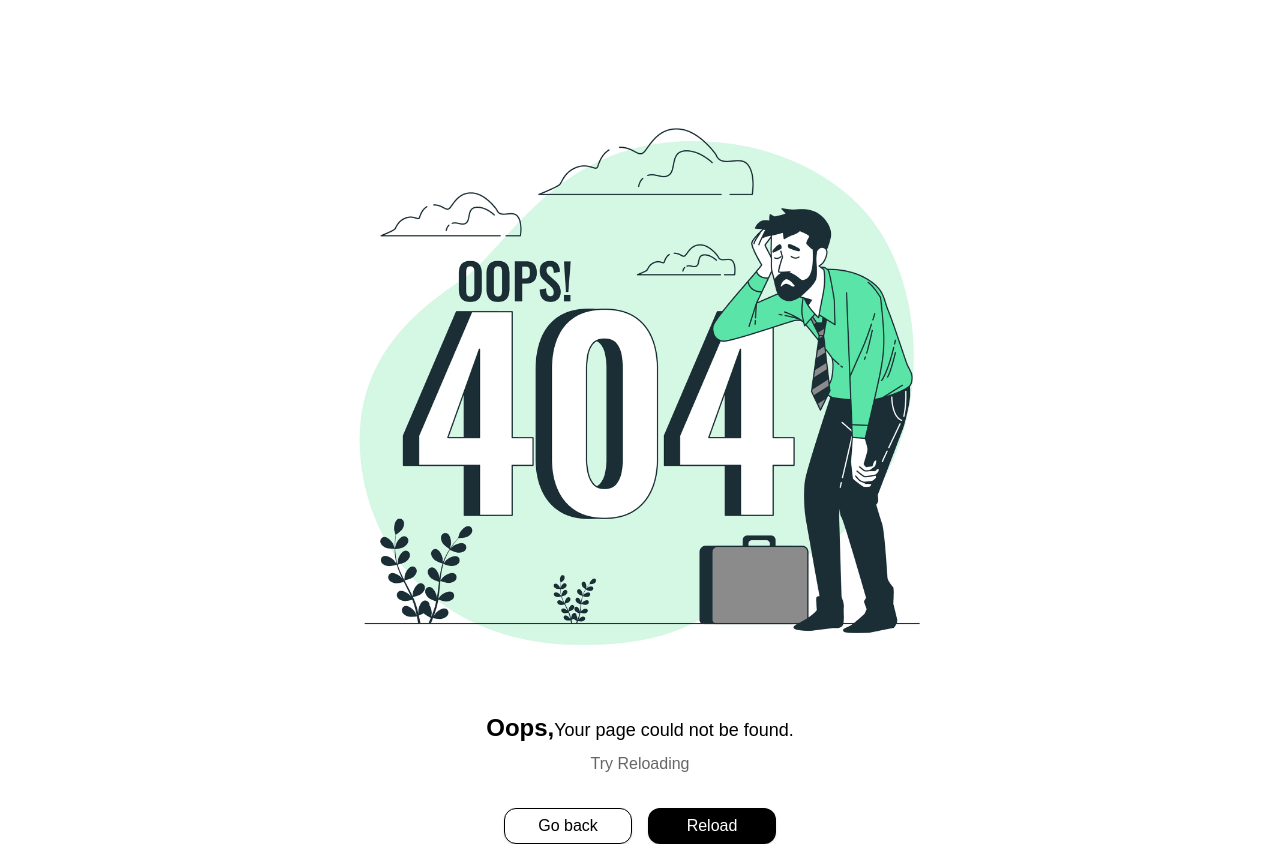
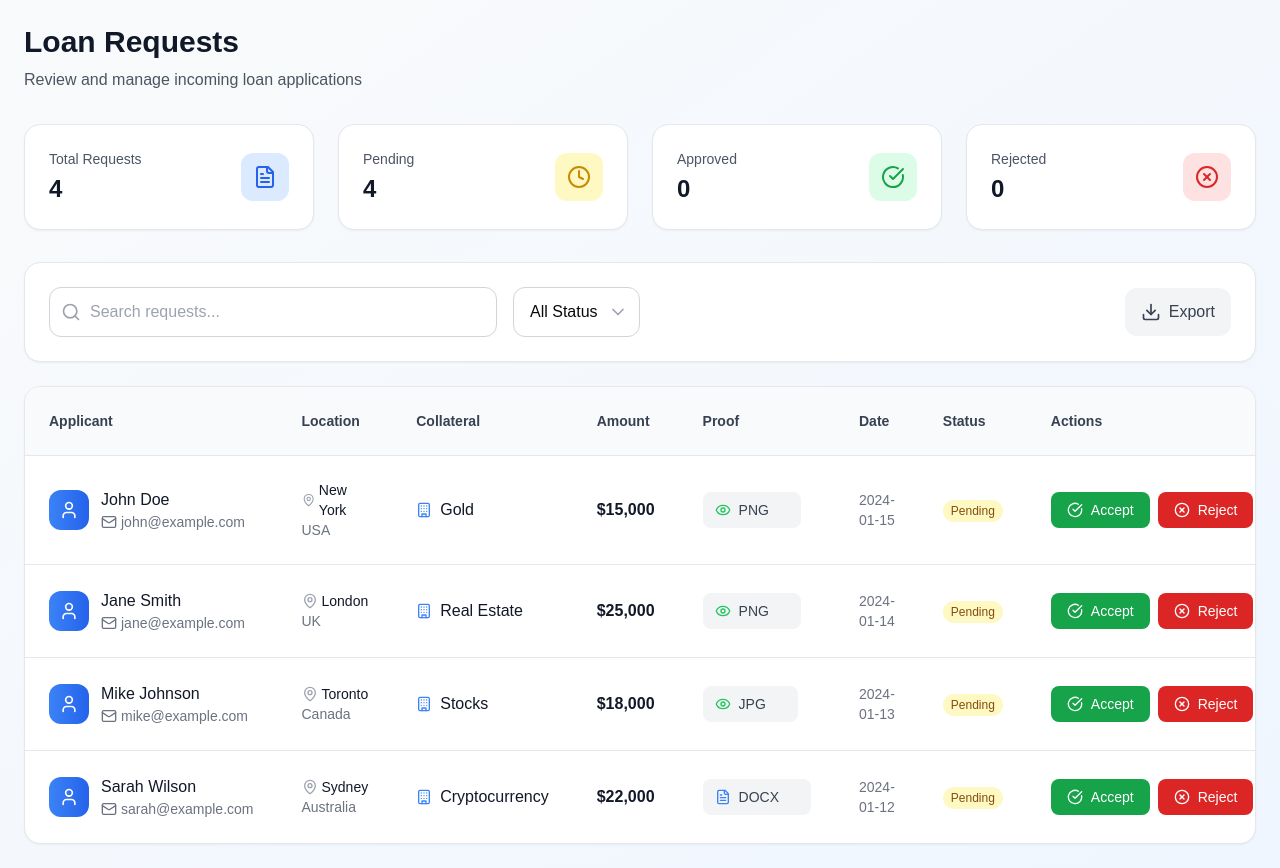
Before and after one commit to SamipMaharjan/Immute, a Next.js app in the folder LendRWA/: page /admin/loan in a window 1280 px wide. Before the commit this address had no page. Before the commit the page ends 844 px from the top, so only its background shows below. Built offline with nearby package versions, Linux system fonts and the light colour scheme; a web font is replaced by a local one.

Commit message:
feat:Added loan admin dashboard

```diff
--- a/LendRWA/src/app/admin/pendingLoan/page.tsx
+++ b/LendRWA/src/app/admin/loan/page.tsx
@@ -14,6 +14,8 @@ import {
   FileText,
   User,
   ChevronDown,
+  ExternalLink,
+  ArrowUpRight,
 } from "lucide-react";
 
 interface Request {
@@ -38,7 +40,7 @@ export default function AdminRequests() {
       country: "USA",
       city: "New York",
       collateral: "Gold",
-      proof: "proof1.pdf",
+      proof: "https://example.com/proof1.png",
       status: "pending",
       date: "2024-01-15",
       amount: "$15,000",
@@ -50,7 +52,7 @@ export default function AdminRequests() {
       country: "UK",
       city: "London",
       collateral: "Real Estate",
-      proof: "proof2.pdf",
+      proof: "https://example.com/proof2.png",
       status: "pending",
       date: "2024-01-14",
       amount: "$25,000",
@@ -62,10 +64,22 @@ export default function AdminRequests() {
       country: "Canada",
       city: "Toronto",
       collateral: "Stocks",
-      proof: "proof3.pdf",
+      proof: "https://example.com/proof3.jpg",
       status: "pending",
       date: "2024-01-13",
       amount: "$18,000",
+    },
+    {
+      id: 4,
+      name: "Sarah Wilson",
+      email: "sarah@example.com",
+      country: "Australia",
+      city: "Sydney",
+      collateral: "Cryptocurrency",
+      proof: "https://example.com/proof4.docx",
+      status: "pending",
+      date: "2024-01-12",
+      amount: "$22,000",
     },
   ]);
 
@@ -99,6 +113,51 @@ export default function AdminRequests() {
     setShowModal(false);
     setInputValue("");
     setSelectedRequest(null);
+  };
+
+  const handleViewTransactions = (requestId: number) => {
+    // Navigate to transactions page or open transactions modal
+    console.log("View transactions for request:", requestId);
+    // You can implement navigation or open a transactions modal here
+    alert(`Navigating to transactions for request #${requestId}`);
+  };
+
+  const handleViewProof = (proofUrl: string) => {
+    let url = proofUrl.trim();
+
+    // if user provided "facebook.com", prepend https://
+    if (!/^https?:\/\//i.test(url)) {
+      url = "https://" + url;
+    }
+
+    window.open(url, "_blank", "noopener,noreferrer");
+  };
+
+  const getFileIcon = (fileName: string) => {
+    const extension = fileName.split(".").pop()?.toLowerCase();
+
+    switch (extension) {
+      case "pdf":
+        return <FileText className="w-4 h-4 text-red-500" />;
+      case "png":
+      case "jpg":
+      case "jpeg":
+      case "gif":
+        return <Eye className="w-4 h-4 text-green-500" />;
+      case "doc":
+      case "docx":
+        return <FileText className="w-4 h-4 text-blue-500" />;
+      case "xls":
+      case "xlsx":
+        return <FileText className="w-4 h-4 text-green-600" />;
+      default:
+        return <FileText className="w-4 h-4 text-gray-500" />;
+    }
+  };
+
+  const getFileType = (fileName: string) => {
+    const extension = fileName.split(".").pop()?.toLowerCase();
+    return extension ? extension.toUpperCase() : "FILE";
   };
 
   const filteredRequests = requests.filter((request) => {
@@ -254,6 +313,9 @@ export default function AdminRequests() {
                     Amount
                   </th>
                   <th className="text-left p-6 text-sm font-semibold text-gray-700">
+                    Proof
+                  </th>
+                  <th className="text-left p-6 text-sm font-semibold text-gray-700">
                     Date
                   </th>
                   <th className="text-left p-6 text-sm font-semibold text-gray-700">
@@ -309,6 +371,19 @@ export default function AdminRequests() {
                       </div>
                     </td>
                     <td className="p-6">
+                      <button
+                        onClick={() => handleViewProof(request.proof)}
+                        className="flex items-center gap-2 bg-gray-100 hover:bg-gray-200 text-gray-700 font-medium py-2 px-3 rounded-lg transition-colors duration-200 group"
+                        title={`View ${request.proof.split("/").pop()}`}
+                      >
+                        {getFileIcon(request.proof)}
+                        <span className="text-sm">
+                          {getFileType(request.proof)}
+                        </span>
+                        <ExternalLink className="w-3 h-3 opacity-0 group-hover:opacity-100 transition-opacity" />
+                      </button>
+                    </td>
+                    <td className="p-6">
                       <div className="text-sm text-gray-500">
                         {request.date}
                       </div>
@@ -321,23 +396,40 @@ export default function AdminRequests() {
                     </td>
                     <td className="p-6">
                       <div className="flex items-center gap-2">
+                        {request.status === "pending" ? (
+                          <>
                             <button
                               onClick={() => handleAccept(request)}
-                          disabled={request.status !== "pending"}
-                          className="bg-green-600 hover:bg-green-700 disabled:bg-gray-300 text-white font-medium py-2 px-4 rounded-lg transition-colors duration-200 flex items-center gap-2 text-sm"
+                              className="bg-green-600 hover:bg-green-700 text-white font-medium py-2 px-4 rounded-lg transition-colors duration-200 flex items-center gap-2 text-sm"
                             >
                               <CheckCircle className="w-4 h-4" />
                               Accept
                             </button>
                             <button
                               onClick={() => handleReject(request.id)}
-                          disabled={request.status !== "pending"}
-                          className="bg-red-600 hover:bg-red-700 disabled:bg-gray-300 text-white font-medium py-2 px-4 rounded-lg transition-colors duration-200 flex items-center gap-2 text-sm"
+                              className="bg-red-600 hover:bg-red-700 text-white font-medium py-2 px-4 rounded-lg transition-colors duration-200 flex items-center gap-2 text-sm"
                             >
                               <XCircle className="w-4 h-4" />
                               Reject
                             </button>
-                        <button className="bg-gray-100 hover:bg-gray-200 text-gray-700 font-medium py-2 px-3 rounded-lg transition-colors duration-200">
+                          </>
+                        ) : request.status === "approved" ? (
+                          <button
+                            onClick={() => handleViewTransactions(request.id)}
+                            className="bg-blue-600 hover:bg-blue-700 text-white font-medium py-2 px-4 rounded-lg transition-colors duration-200 flex items-center gap-2 text-sm"
+                          >
+                            <ArrowUpRight className="w-4 h-4" />
+                            View Transactions
+                          </button>
+                        ) : (
+                          <span className="text-sm text-gray-500 italic">
+                            No actions available
+                          </span>
+                        )}
+                        <button
+                          className="bg-gray-100 hover:bg-gray-200 text-gray-700 font-medium py-2 px-3 rounded-lg transition-colors duration-200"
+                          onClick={() => handleViewProof(request.proof)}
+                        >
                           <Eye className="w-4 h-4" />
                         </button>
                       </div>
@@ -401,6 +493,16 @@ export default function AdminRequests() {
                     {selectedRequest.city}, {selectedRequest.country}
                   </span>
                 </div>
+                <div className="flex justify-between">
+                  <span className="text-gray-500">Proof:</span>
+                  <button
+                    onClick={() => handleViewProof(selectedRequest.proof)}
+                    className="text-blue-600 hover:text-blue-800 font-medium flex items-center gap-1 text-sm"
+                  >
+                    View Document
+                    <ExternalLink className="w-3 h-3" />
+                  </button>
+                </div>
               </div>
             </div>
 
@@ -439,7 +541,7 @@ export default function AdminRequests() {
   );
 }
 
-// Clock icon component since it's not imported
+// Clock icon component
 function Clock(props: React.SVGProps<SVGSVGElement>) {
   return (
     <svg
--- a/LendRWA/src/app/admin/login/page.tsx
+++ b/LendRWA/src/app/admin/login/page.tsx
@@ -15,7 +15,7 @@ export default function LoginPage() {
   const handleSubmit = (e: React.FormEvent) => {
     e.preventDefault();
     console.log("Login attempt:", formData);
-    route.push("/");
+    route.push("/admin/loan");
     // Add your login logic here
   };
 
```
Lines whose indentation alone changed are shown as unchanged.
